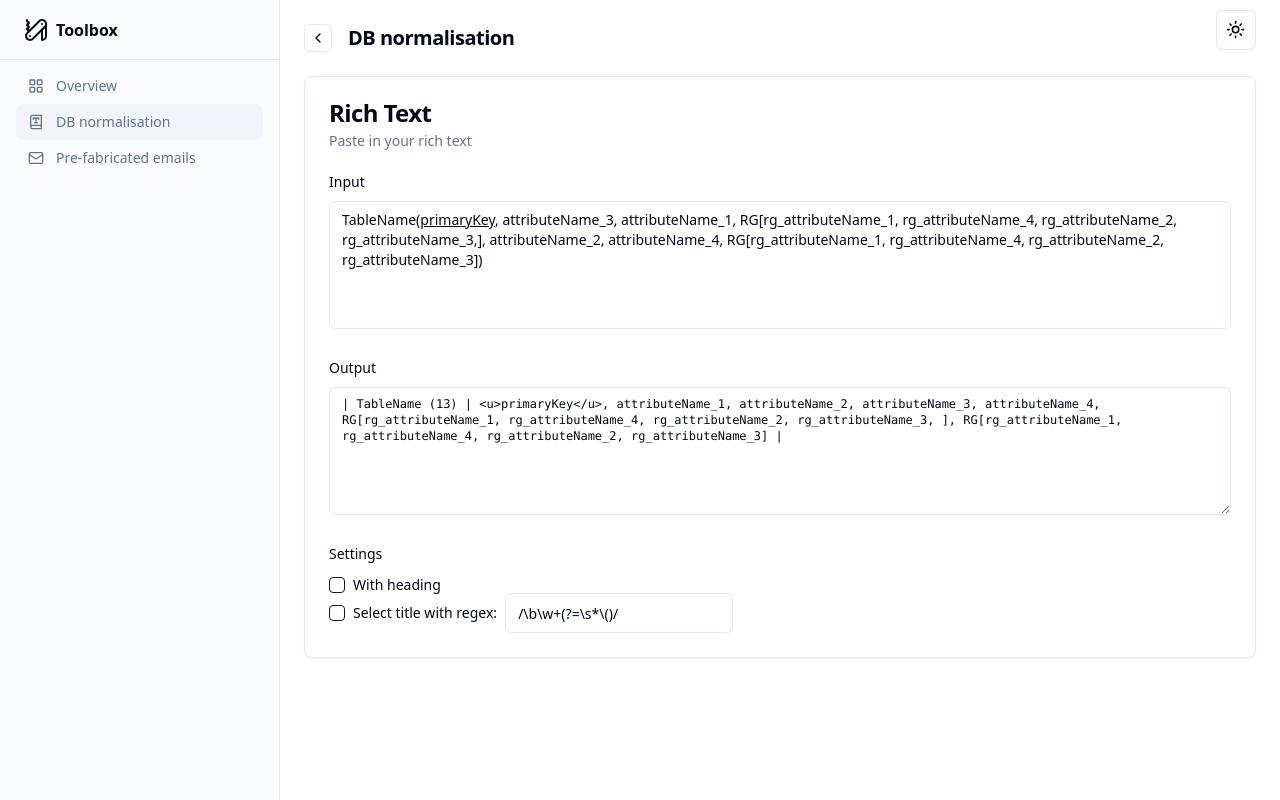
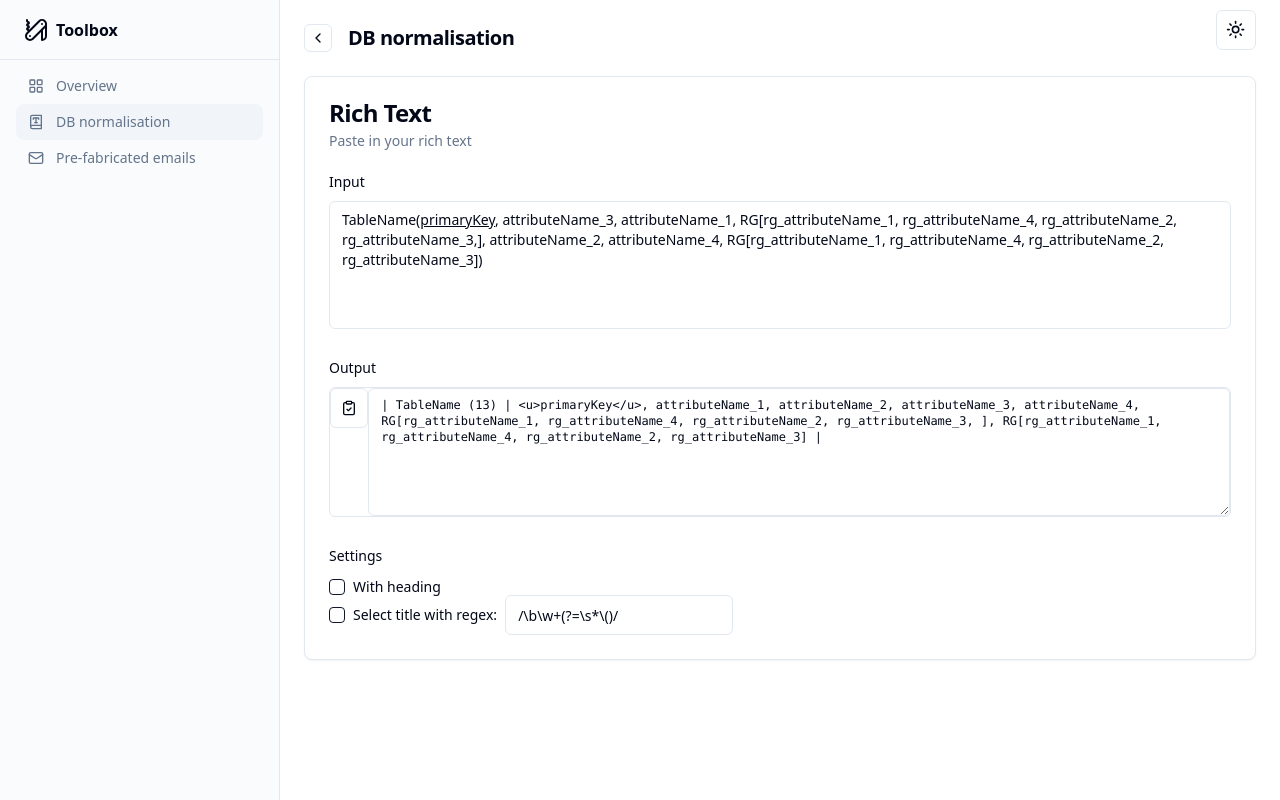
Before and after one commit to StefanHellings/toolbox, a Next.js app: page /db-normalisation-converter in a window 1280 px wide. Built offline with nearby package versions, Linux system fonts and the light colour scheme.

Commit message:
Add beginnings of copy to clipboard

```diff
--- a/src/app/(tools)/db-normalisation-converter/page.js
+++ b/src/app/(tools)/db-normalisation-converter/page.js
@@ -13,6 +13,8 @@ import { Input } from '@/components/ui/input';
 import { Label } from '@/components/ui/label';
 
 import getFormattedOutput from './FormattedOutput';
+import { Button } from '@/components/ui/button';
+import Icon from '@/components/Icon';
 
 export default function DBNormalisationConverter() {
     const [ input, setInput ] = useState('');
@@ -58,10 +60,15 @@ export default function DBNormalisationConverter() {
                         {/* Output */}
                         <div className="grid gap-3">
                             <Label htmlFor="output">Output</Label>
-                            <Textarea
-                                id="output"
-                                value={getFormattedOutput(outputSettings)}
-                                className="min-h-32 font-mono text-xs"/>
+                            <div className="flex w-full rounded-md border border-input bg-background ring-offset-background">
+                                <Button variant="outline" size="icon">
+                                    <Icon name="ClipboardCheck" className="h-4 w-4" />
+                                </Button>
+                                <Textarea
+                                    id="output"
+                                    value={getFormattedOutput(outputSettings)}
+                                    className="min-h-32 font-mono text-xs"/>
+                            </div>
                         </div>
 
                         {/* Settings */}
--- a/src/components/Icon.js
+++ b/src/components/Icon.js
@@ -1,7 +1,10 @@
+/* https://lucide.dev/icons/ */
 import {
     ArrowLeftRight,
     BookType,
     ChevronLeft,
+    Clipboard,
+    ClipboardCheck,
     Dot,
     Home,
     LayoutGrid,
@@ -19,6 +22,8 @@ const iconLookup = {
     ArrowLeftRight,
     BookType,
     ChevronLeft,
+    Clipboard,
+    ClipboardCheck,
     Dot,
     Home,
     LayoutGrid,
```
